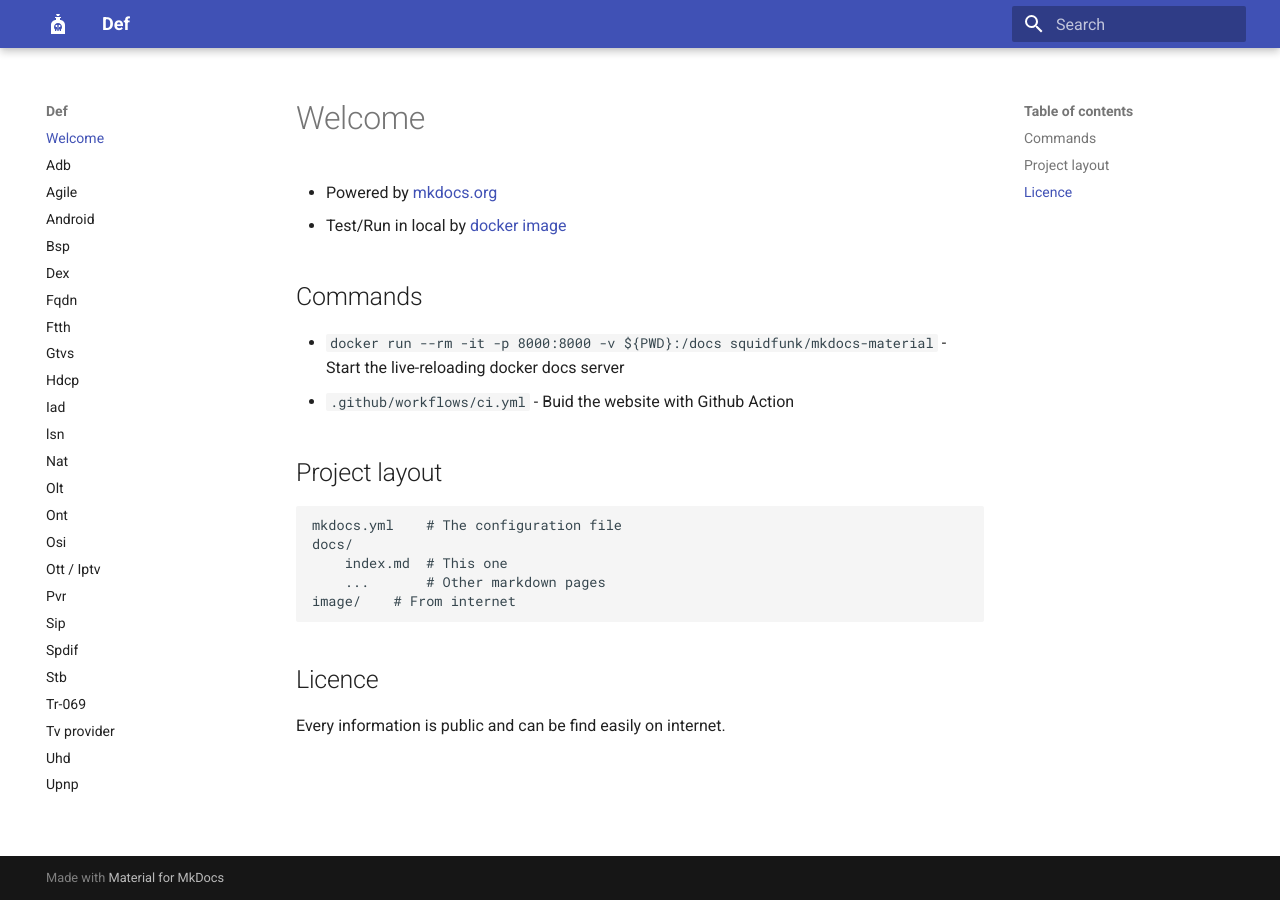
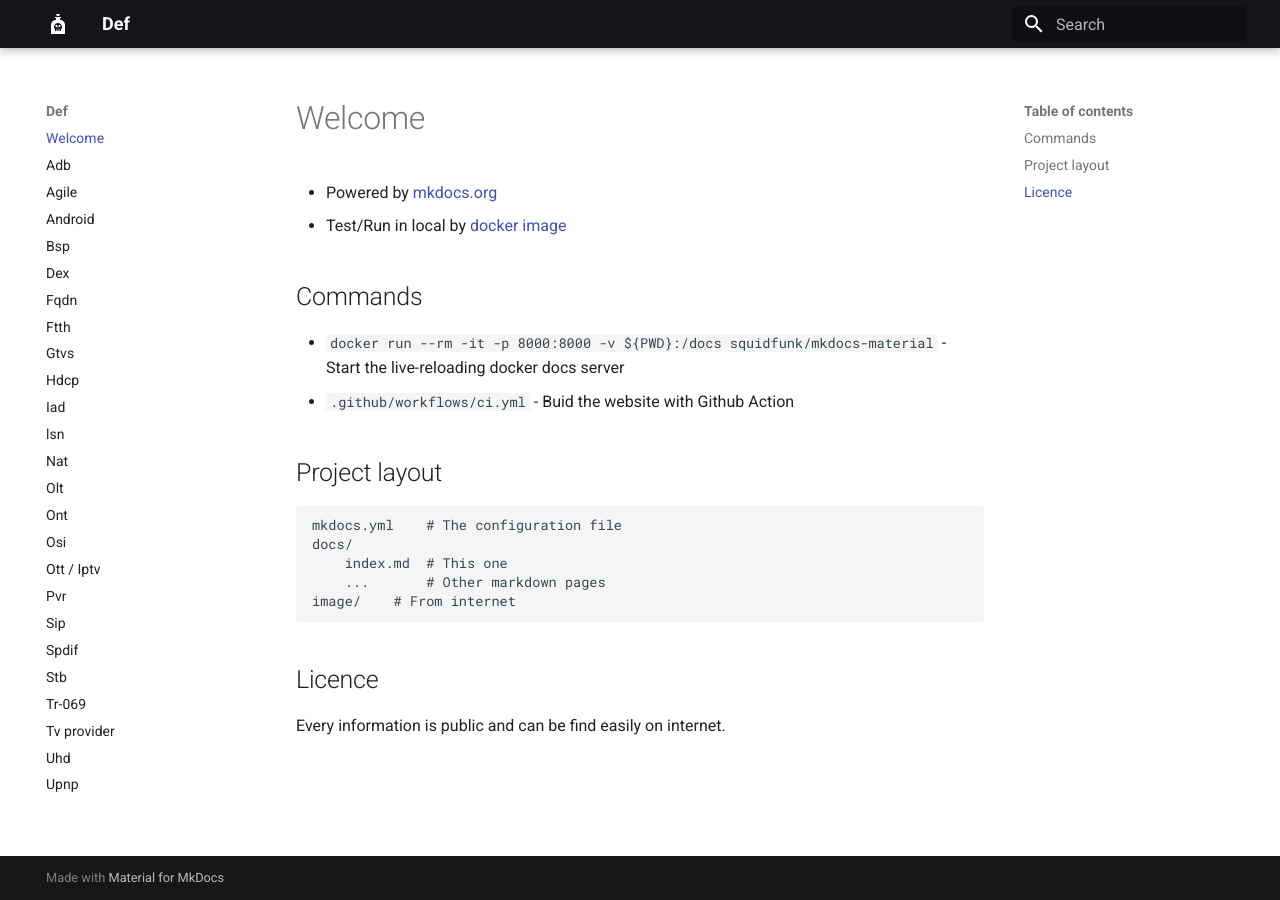
Before and after one commit to torrentcome/def, an MkDocs documentation site: the page built from docs/index.md, in a window 1280 px wide. Built offline with MkDocs 1.6.1 and Material for MkDocs 9.7.7, drawn with Linux system fonts in a browser that asks for light colours.

Commit message:
black color

```diff
--- a/mkdocs.yml
+++ b/mkdocs.yml
@@ -3,7 +3,7 @@
 theme:
  name: material
  palette:
-  primary: dark
+  primary: black
   accent: pink
  icon:
   logo: material/bottle-tonic-skull
```
